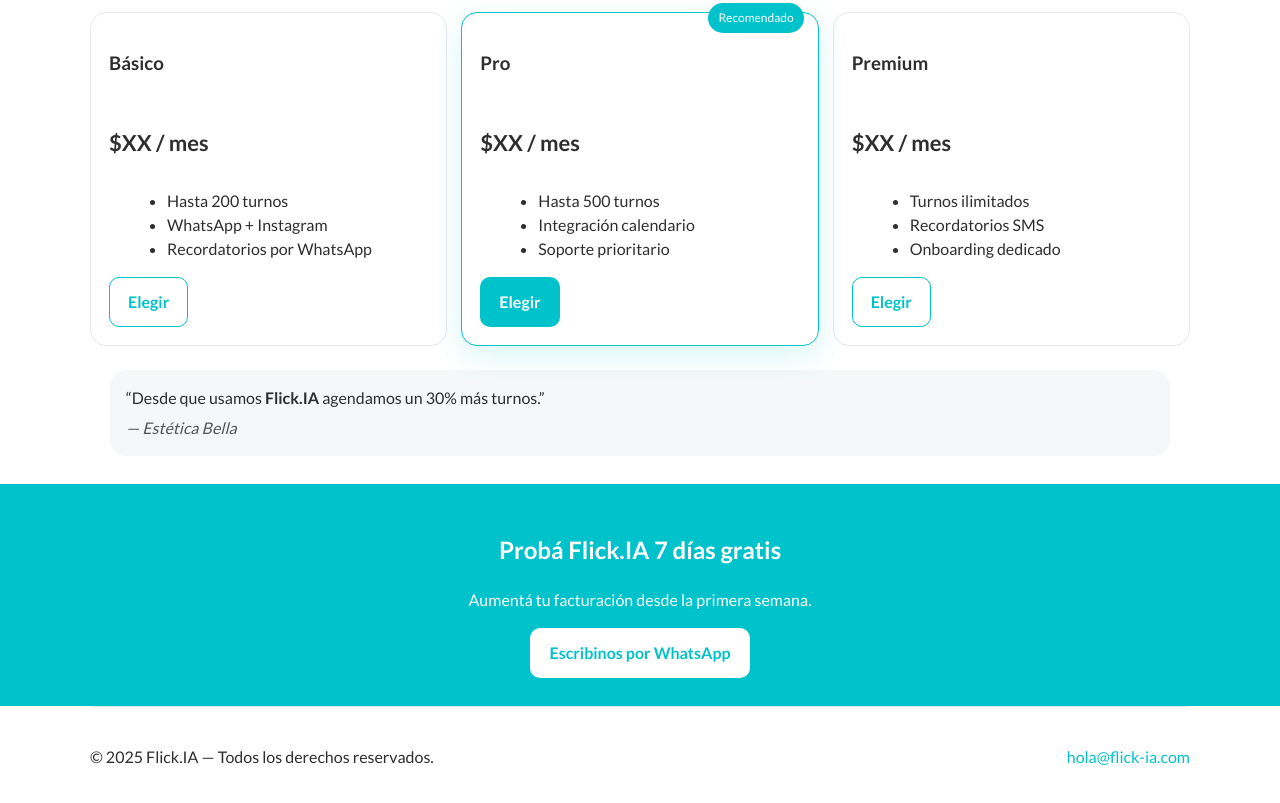
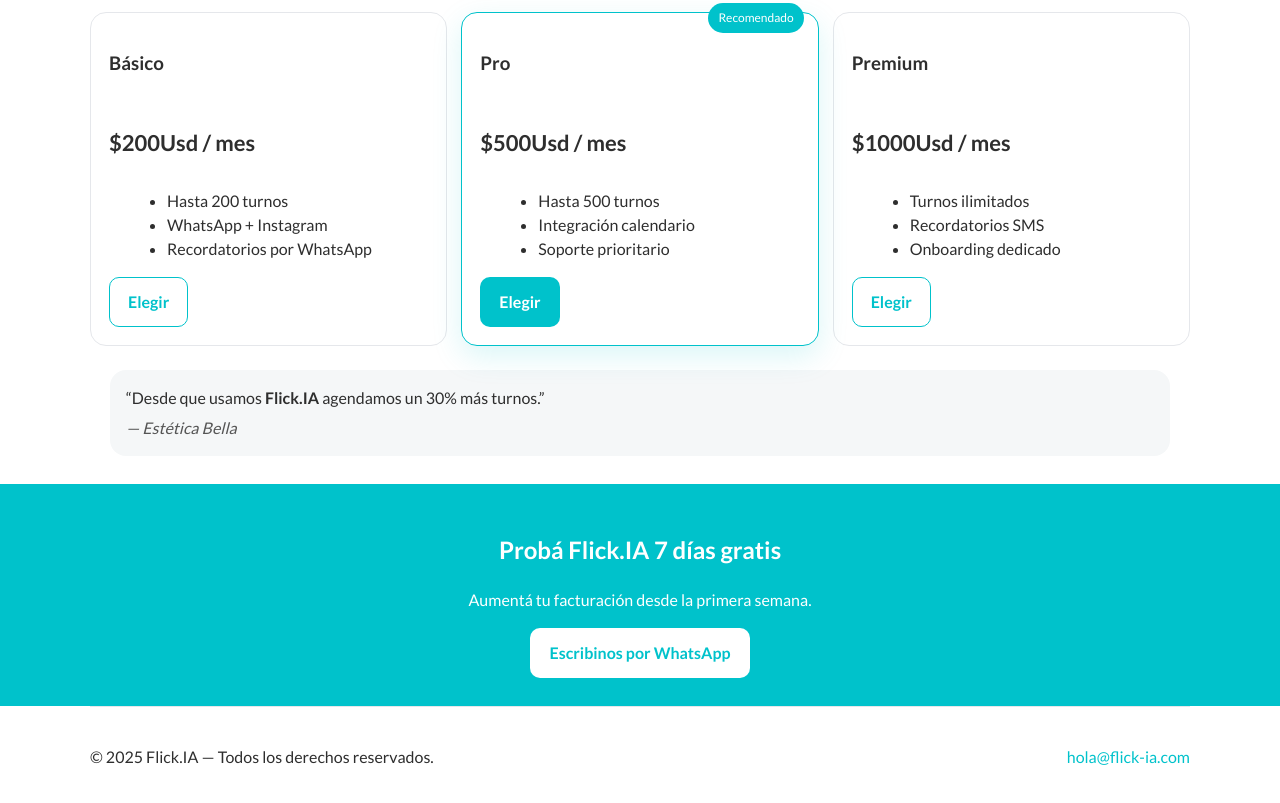
Before and after one commit to FlickIA/flickia-landing, a plain HTML site: page index.html in a window 1280 px wide. Shown: the part 999-1802 px from the top of the page. Drawn offline with Linux system fonts and the light colour scheme.

Commit message:
Update index.html

```diff
--- a/index.html
+++ b/index.html
@@ -98,7 +98,7 @@
         <div class="grid">
           <article class="price-card">
             <h3>Básico</h3>
-            <p class="price">$<span contenteditable="true">XX</span> / mes</p>
+            <p class="price">$<span contenteditable="true">200Usd</span> / mes</p>
             <ul>
               <li>Hasta 200 turnos</li>
               <li>WhatsApp + Instagram</li>
@@ -110,7 +110,7 @@
           <article class="price-card featured">
             <div class="badge">Recomendado</div>
             <h3>Pro</h3>
-            <p class="price">$<span contenteditable="true">XX</span> / mes</p>
+            <p class="price">$<span contenteditable="true">500Usd</span> / mes</p>
             <ul>
               <li>Hasta 500 turnos</li>
               <li>Integración calendario</li>
@@ -121,7 +121,7 @@
 
           <article class="price-card">
             <h3>Premium</h3>
-            <p class="price">$<span contenteditable="true">XX</span> / mes</p>
+            <p class="price">$<span contenteditable="true">1000Usd</span> / mes</p>
             <ul>
               <li>Turnos ilimitados</li>
               <li>Recordatorios SMS</li>
```
